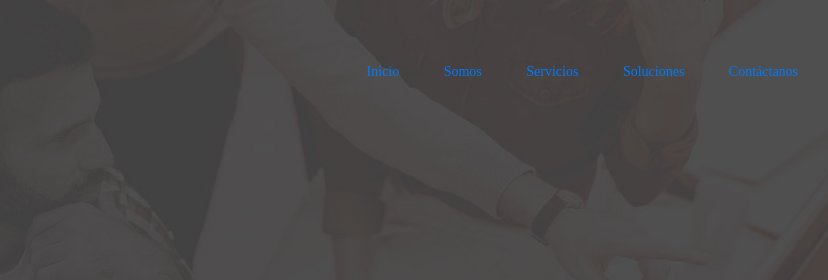
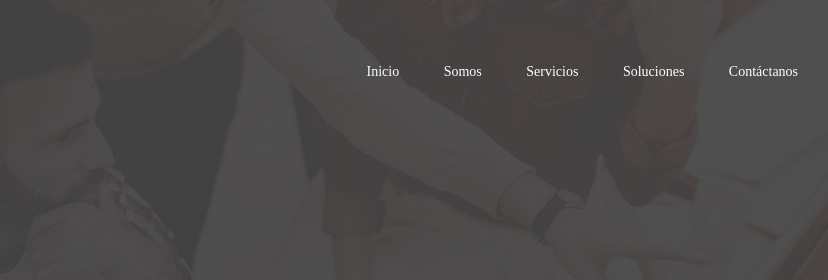
Before and after one commit to liljosi/fourdreamsChallenge, a plain HTML site: page index.html in a window 1280 px wide. Shown: the top 280 px of the page, 411-1239 px from the left. Drawn offline with nearby package versions, Linux system fonts and the light colour scheme.

Commit message:
commited fix

```diff
--- a/css/styles.css
+++ b/css/styles.css
@@ -41,6 +41,9 @@ a:hover,:visited{
 
 
 
+}
+a{
+    color: #FFFFFF;
 }
 
 .somosText{
```
